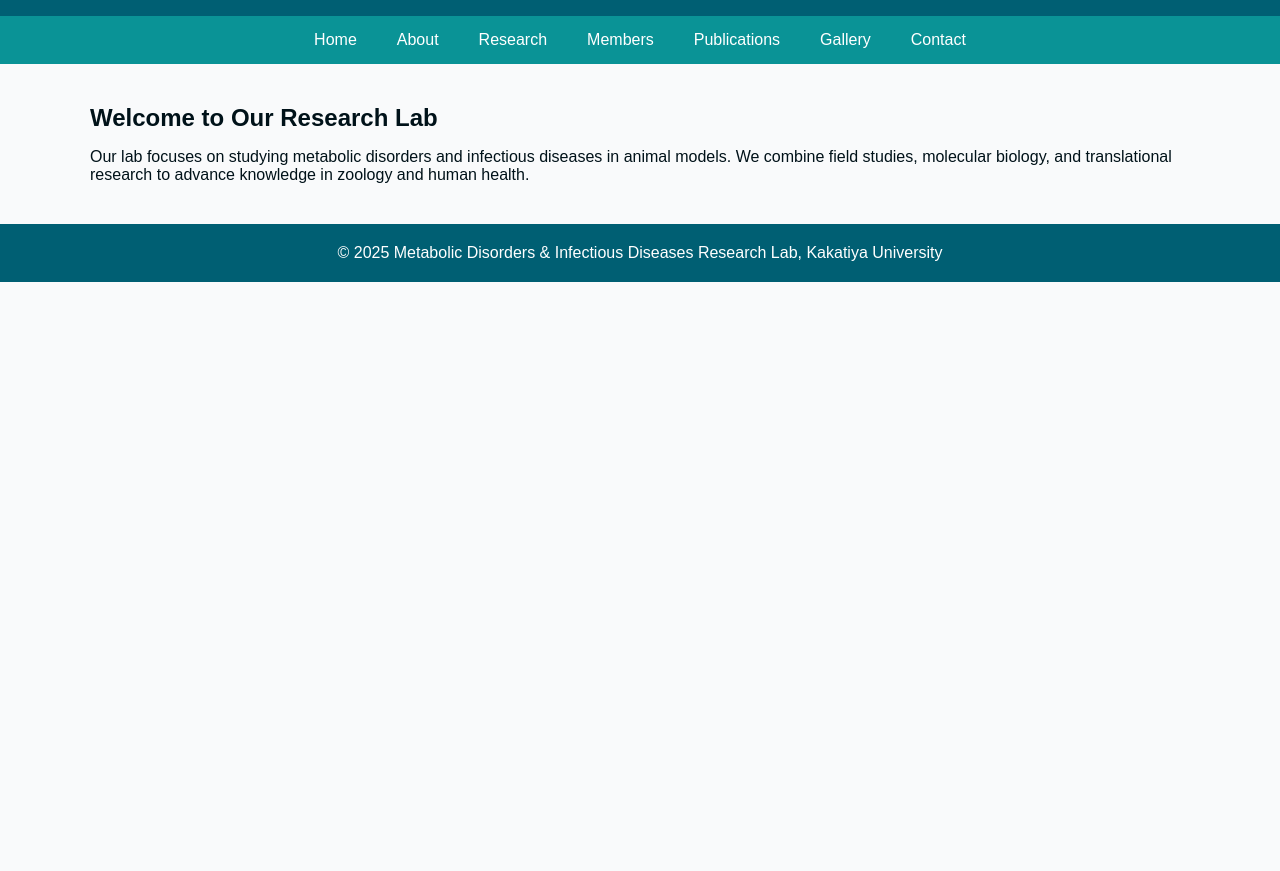
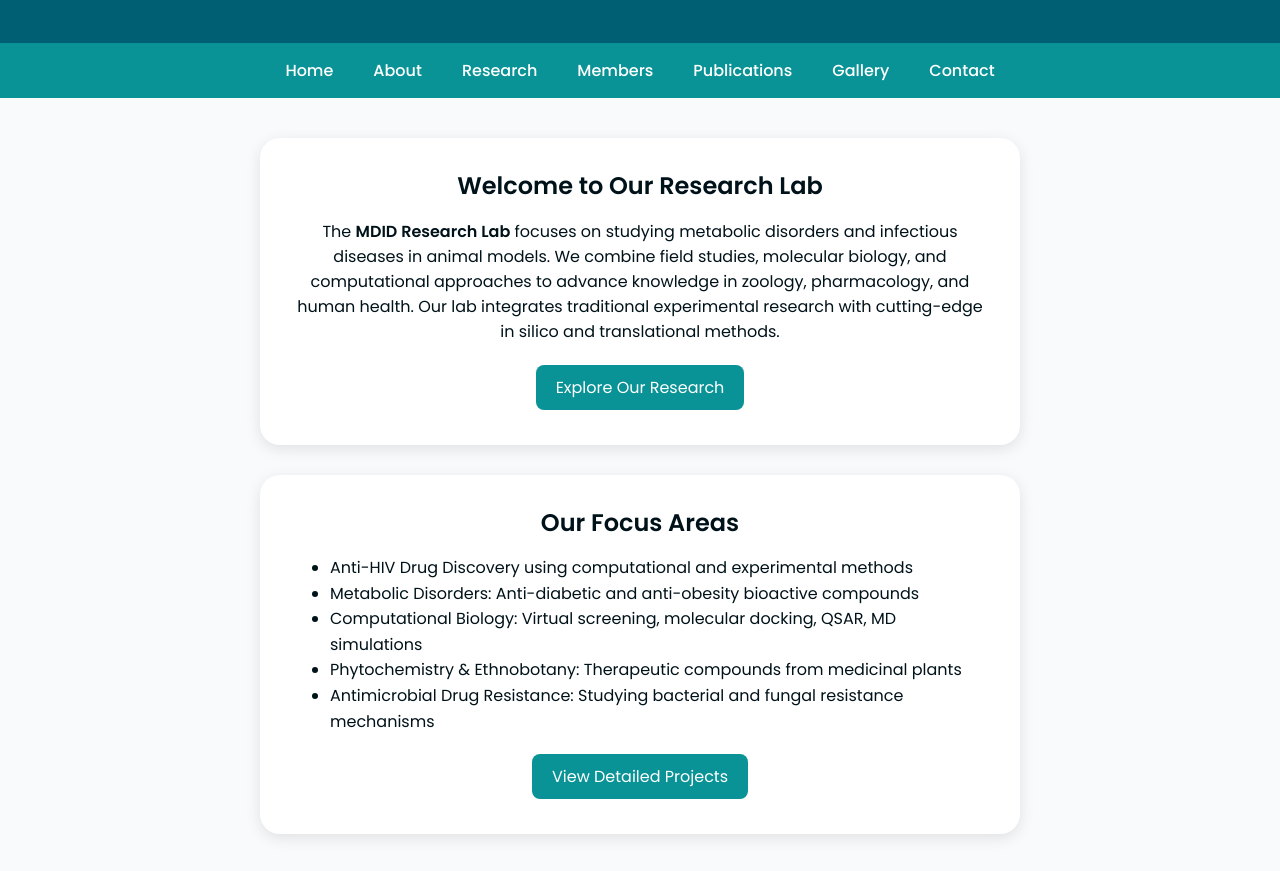
Before and after one commit to sathishangadi/mdid-lab-ku, a plain HTML site: page index.html in a window 1280 px wide. Shown: the part 170-1041 px from the top of the page. Before the commit the page ends 800 px from the top, so only its background shows below. Drawn offline with Linux system fonts and the light colour scheme.

Commit message:
Update index.html

```diff
--- a/index.html
+++ b/index.html
@@ -5,14 +5,19 @@
     <meta name="viewport" content="width=device-width, initial-scale=1.0">
     <title>MDID Research Lab - Home</title>
     <link rel="stylesheet" href="css/style.css">
+
+    <!-- Google Font -->
+    <link href="https://fonts.googleapis.com/css2?family=Poppins:wght@400;500;600&display=swap" rel="stylesheet">
 </head>
 <body>
+    <!-- HEADER -->
     <header>
         <h1>Metabolic Disorders & Infectious Diseases Research Lab</h1>
         <p>Department of Zoology, Kakatiya University, Telangana, India</p>
         <p>Prof. Estari Mamidala, Ph.D, PDF (USA), ISZN, MRSB</p>
     </header>
 
+    <!-- NAVIGATION -->
     <nav>
         <a href="index.html">Home</a>
         <a href="about.html">About</a>
@@ -24,8 +29,29 @@
     </nav>
 
     <div class="container">
-        <h2>Welcome to Our Research Lab</h2>
-        <p>Our lab focuses on studying metabolic disorders and infectious diseases in animal models. We combine field studies, molecular biology, and translational research to advance knowledge in zoology and human health.</p>
+        <!-- Welcome Card -->
+        <div class="card">
+            <h2>Welcome to Our Research Lab</h2>
+            <p>
+                The <strong>MDID Research Lab</strong> focuses on studying metabolic disorders and infectious diseases in animal models.
+                We combine field studies, molecular biology, and computational approaches to advance knowledge in zoology, pharmacology,
+                and human health. Our lab integrates traditional experimental research with cutting-edge in silico and translational methods.
+            </p>
+            <a href="research.html" class="btn">Explore Our Research</a>
+        </div>
+
+        <!-- Focus Areas Card -->
+        <div class="card">
+            <h2>Our Focus Areas</h2>
+            <ul style="text-align: left; margin: 15px 0; line-height: 1.6;">
+                <li>Anti-HIV Drug Discovery using computational and experimental methods</li>
+                <li>Metabolic Disorders: Anti-diabetic and anti-obesity bioactive compounds</li>
+                <li>Computational Biology: Virtual screening, molecular docking, QSAR, MD simulations</li>
+                <li>Phytochemistry & Ethnobotany: Therapeutic compounds from medicinal plants</li>
+                <li>Antimicrobial Drug Resistance: Studying bacterial and fungal resistance mechanisms</li>
+            </ul>
+            <a href="research.html" class="btn">View Detailed Projects</a>
+        </div>
     </div>
 
     <footer>
```
